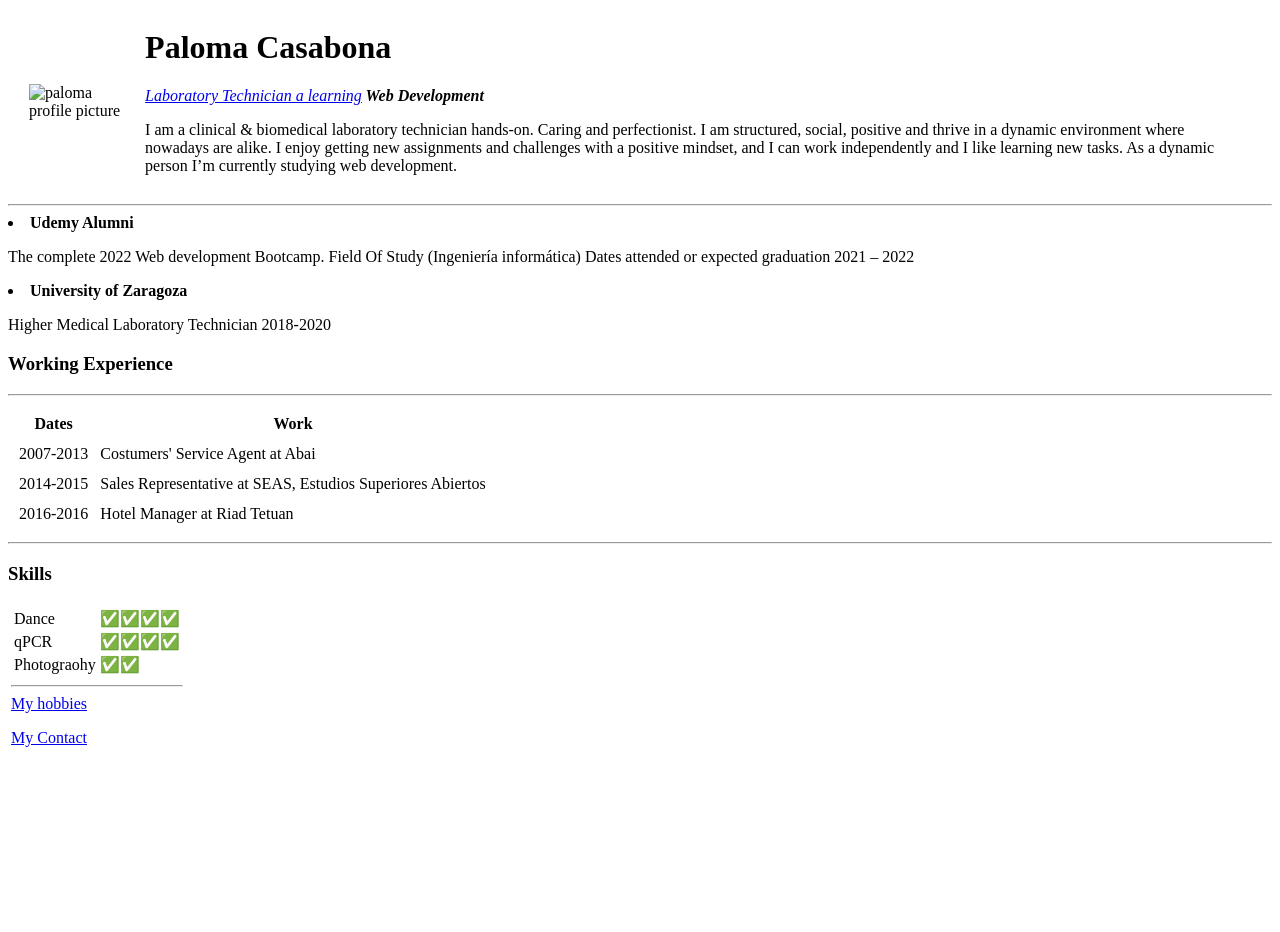
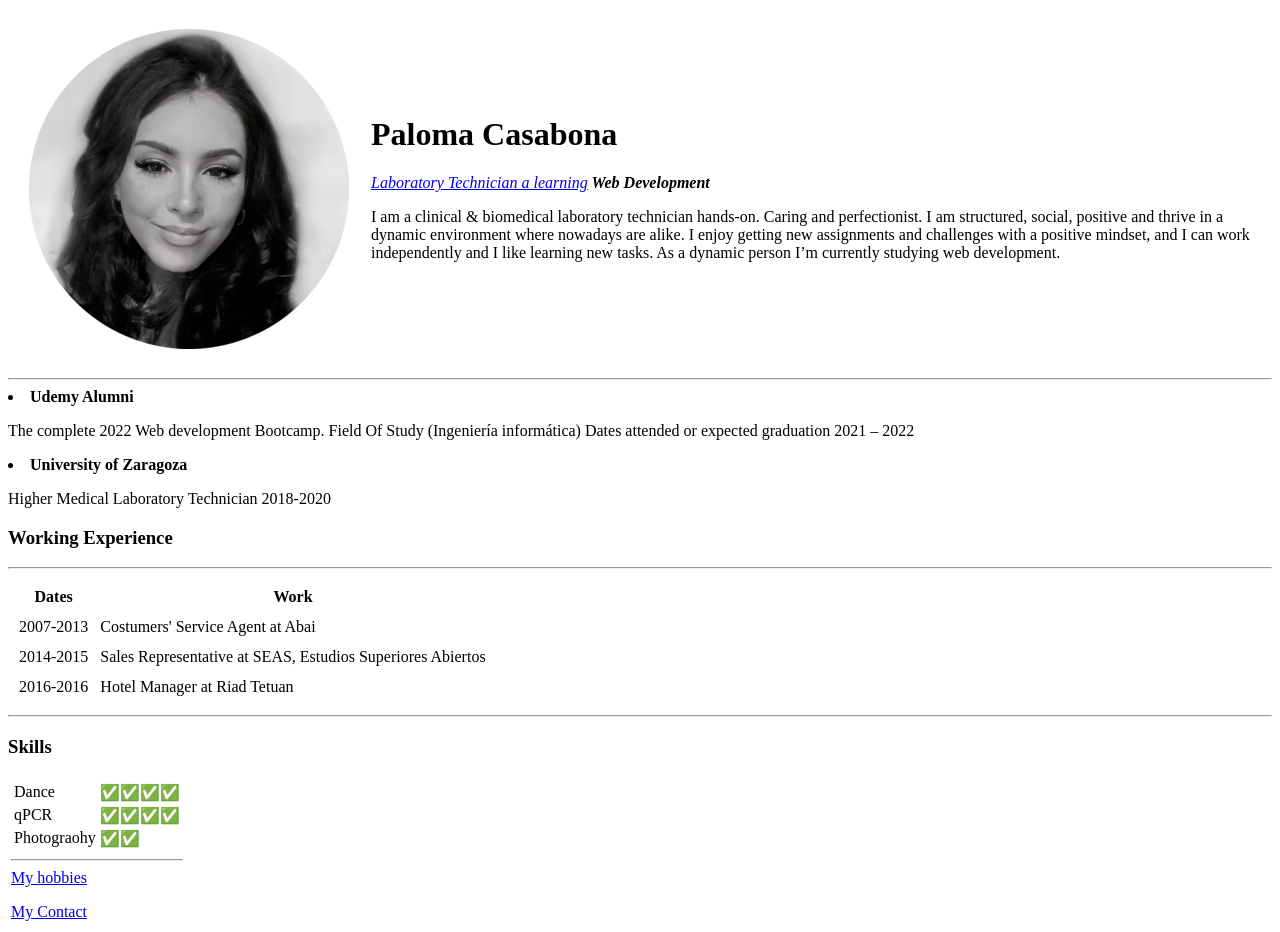
Before and after one commit to palomacasabona/My-CV, a plain HTML site: page index.html in a window 1280 px wide. Before the commit the page ends 800 px from the top, so only its background shows below. Drawn offline with Linux system fonts and the light colour scheme.

Commit message:
Update index.html

```diff
--- a/index.html
+++ b/index.html
@@ -8,7 +8,7 @@
 <body>
   <table cellspacing="20">
     <tr>
-      <td><img src=palomi2.png alt=" paloma profile picture"></td>
+      <td><img src=palomica2.png alt=" paloma profile picture"></td>
       <td><h1>Paloma Casabona</h1>
       <p><em> <a href="https://www.linkedin.com/in/palomacasabona/">Laboratory Technician a learning</a><strong> Web Development</strong> </em></p>
       <p>I am a clinical & biomedical laboratory technician hands-on. Caring and perfectionist. I am structured, social, positive and thrive in a dynamic environment where nowadays are alike. I enjoy getting new assignments and challenges with a positive mindset, and I can work independently and I like learning new tasks.
```
